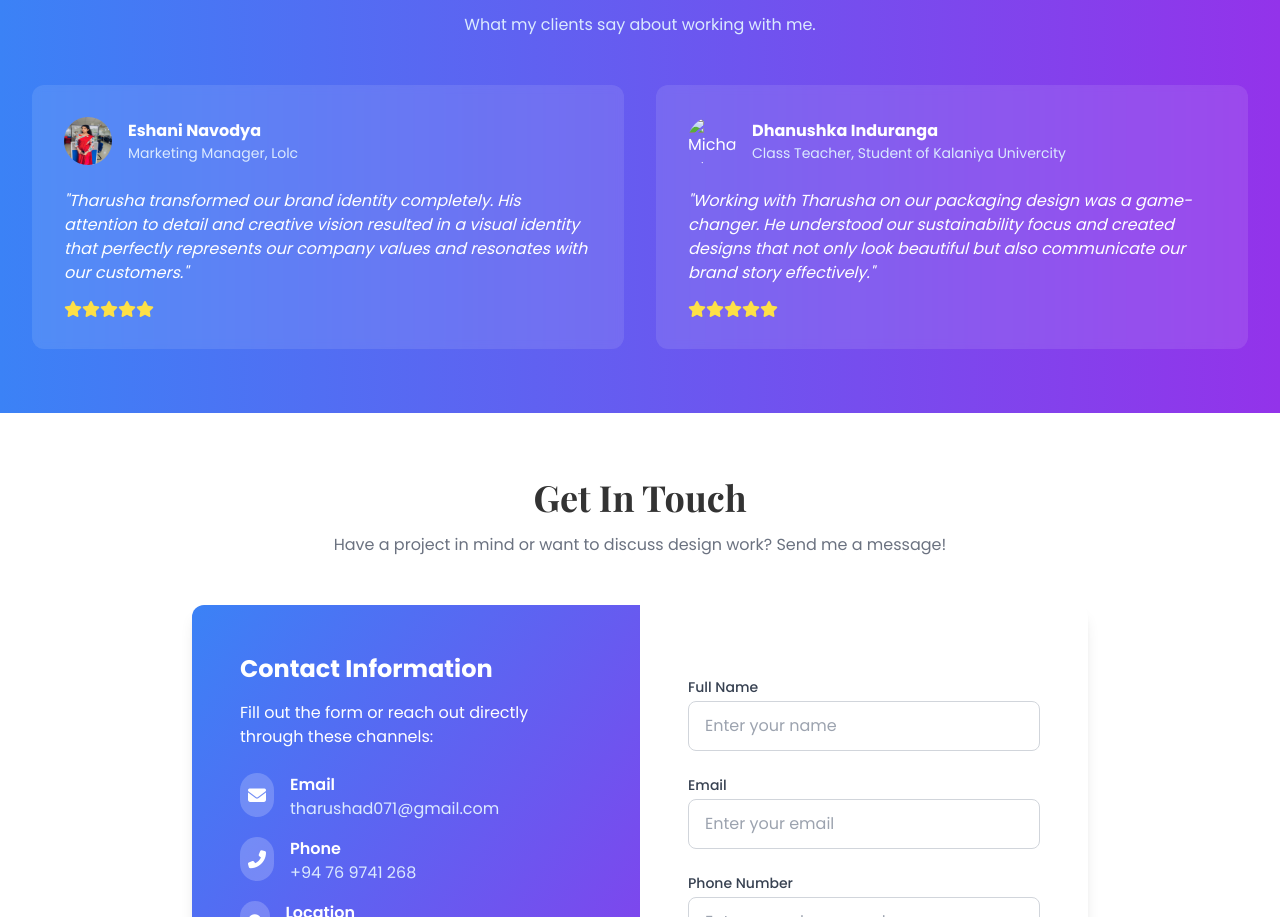
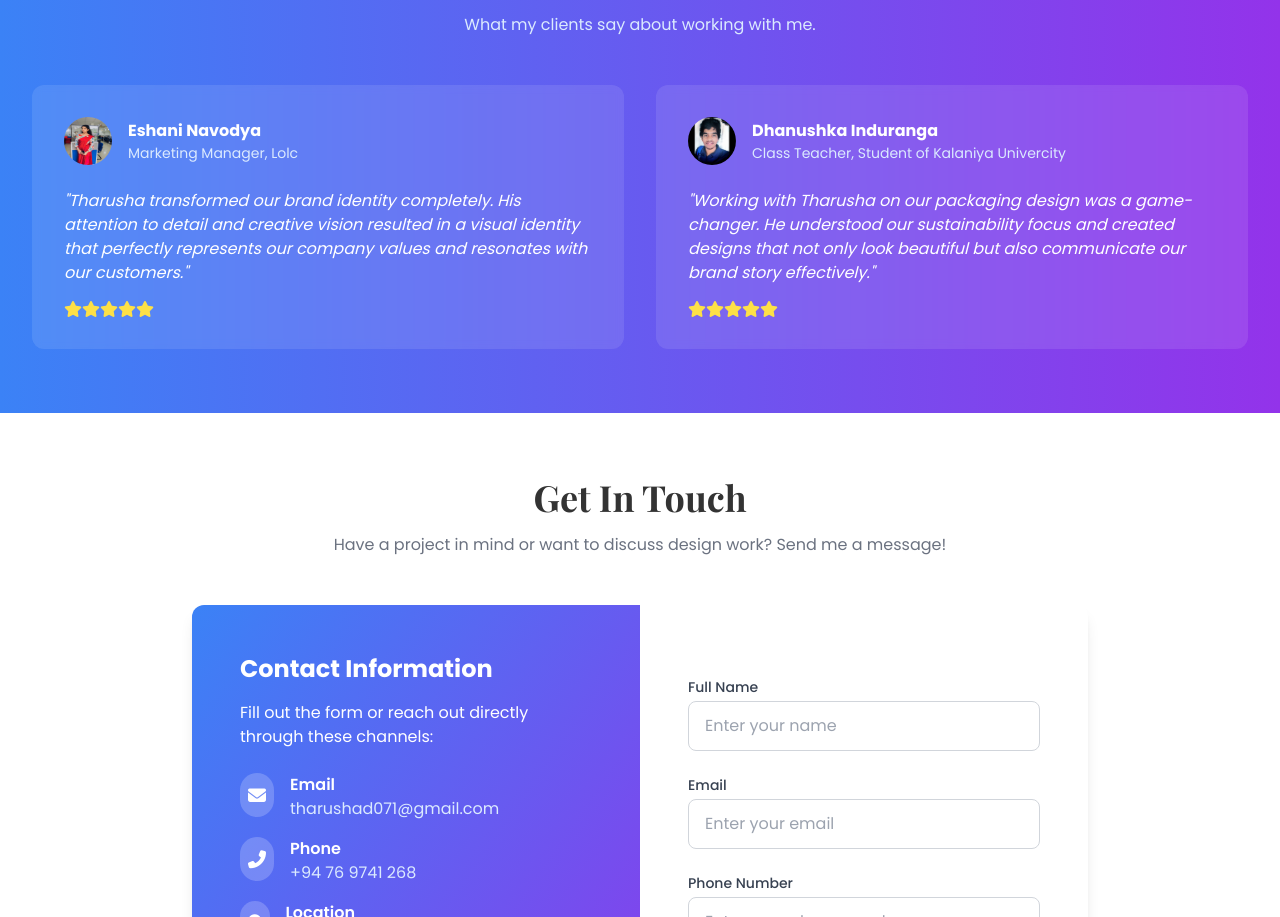
Before and after one commit to TharushaDilshan071/tharusha-portfolio, a plain HTML site: page index.html in a window 1280 px wide. Shown: the part 3870-4787 px from the top of the page. Drawn offline with nearby package versions, Linux system fonts and the light colour scheme.

Commit message:
Update index.html

```diff
--- a/index.html
+++ b/index.html
@@ -547,7 +547,7 @@
                 <!-- Testimonial 2 -->
                 <div class="bg-white bg-opacity-10 p-8 rounded-xl backdrop-blur-sm">
                     <div class="flex items-center mb-6">
-                        <img src="image/Screenshot.png index.html" alt="Michael Chen" class="w-12 h-12 rounded-full mr-4">
+                        <img src="image/Screenshot.png" alt="Michael Chen" class="w-12 h-12 rounded-full mr-4">
                         <div>
                             <h4 class="font-bold">Dhanushka Induranga</h4>
                             <p class="text-blue-100 text-sm">Class Teacher, Student of Kalaniya Univercity</p>
```
